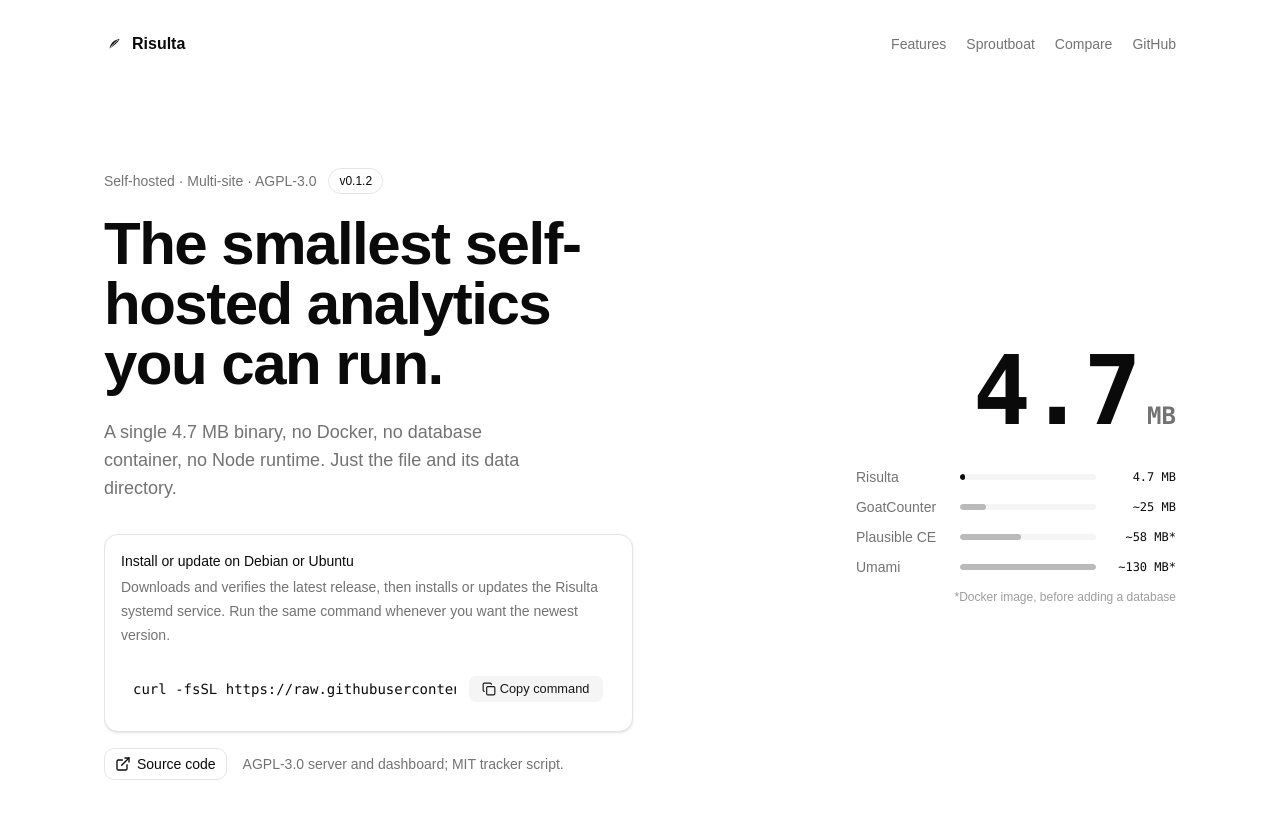
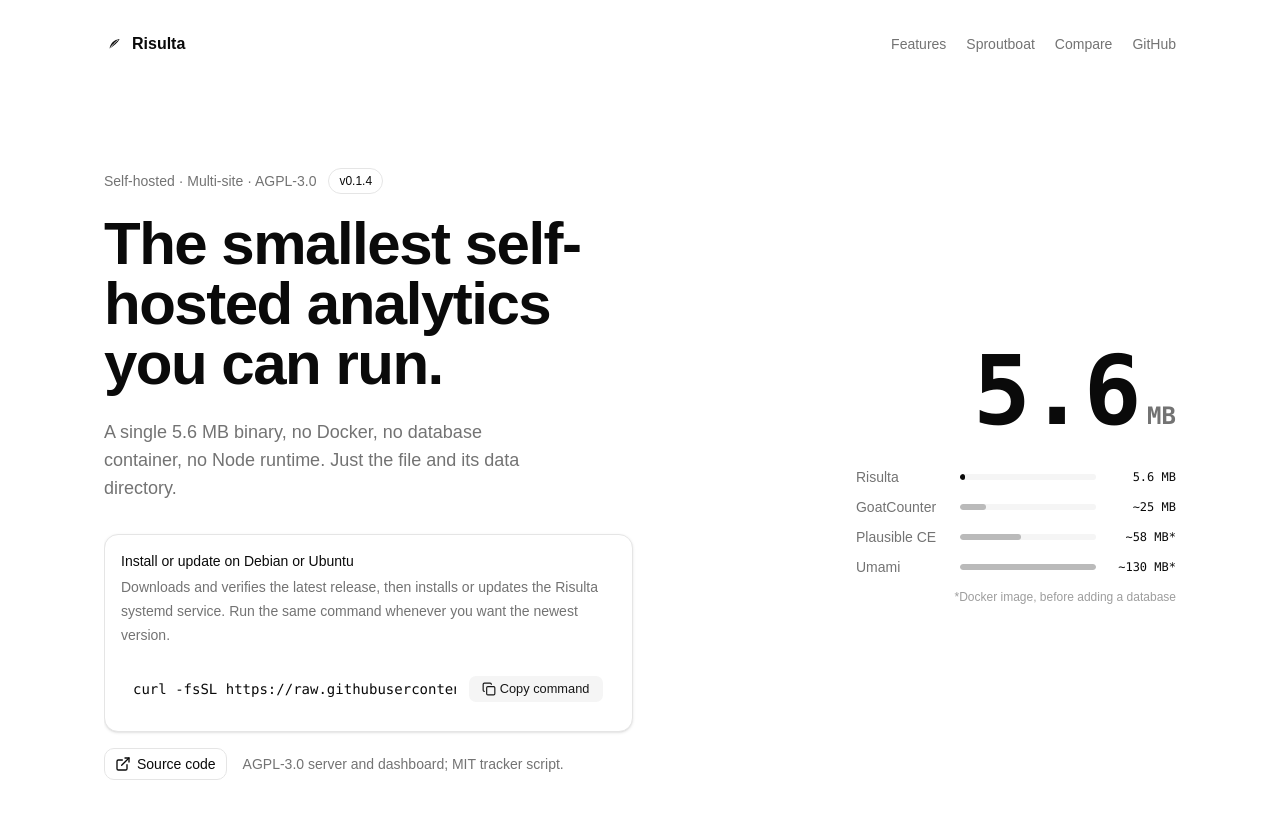
Before and after one commit to baronunread/risulta-site, a React (Vite) app: page / in a window 1280 px wide. Shown: the top 818 px of the page. Built offline with nearby package versions, Linux system fonts and the light colour scheme.

Commit message:
Update stats for v0.1.4: 5.6 MB binary, 5.1 ms p50, 4,200 req/s

```diff
--- a/index.html
+++ b/index.html
@@ -38,14 +38,14 @@
     <link rel="canonical" href="https://risulta.pages.dev/" />
     <meta
       name="description"
-      content="The smallest self-hosted web analytics you can run: a single 4.7 MB binary, no Docker, no database container. AGPL-3.0, no open-core split."
+      content="The smallest self-hosted web analytics you can run: a single 5.6 MB binary, no Docker, no database container. AGPL-3.0, no open-core split."
     />
     <meta property="og:type" content="website" />
     <meta property="og:url" content="https://risulta.pages.dev/" />
     <meta property="og:title" content="Risulta - Self-hosted web analytics in one binary" />
     <meta
       property="og:description"
-      content="A single 4.7 MB binary serves the dashboard, collects pageviews, and keeps every site in its own SQLite file. No cookies, no Docker, no open-core."
+      content="A single 5.6 MB binary serves the dashboard, collects pageviews, and keeps every site in its own SQLite file. No cookies, no Docker, no open-core."
     />
     <meta property="og:image" content="https://risulta.pages.dev/og.png" />
     <meta property="og:image:width" content="1200" />
@@ -54,7 +54,7 @@
     <meta name="twitter:title" content="Risulta - Self-hosted web analytics in one binary" />
     <meta
       name="twitter:description"
-      content="A single 4.7 MB binary serves the dashboard, collects pageviews, and keeps every site in its own SQLite file. No cookies, no Docker, no open-core."
+      content="A single 5.6 MB binary serves the dashboard, collects pageviews, and keeps every site in its own SQLite file. No cookies, no Docker, no open-core."
     />
     <meta name="twitter:image" content="https://risulta.pages.dev/og.png" />
     <link rel="apple-touch-icon" href="/apple-touch-icon.png" />
@@ -66,7 +66,7 @@
         "applicationCategory": "BusinessApplication",
         "operatingSystem": "Linux",
         "url": "https://risulta.pages.dev/",
-        "description": "Self-hosted, cookie-free web analytics that runs as a single 4.7 MB binary. AGPL-3.0, no open-core split.",
+        "description": "Self-hosted, cookie-free web analytics that runs as a single 5.6 MB binary. AGPL-3.0, no open-core split.",
         "softwareVersion": "0.1.2",
         "license": "https://www.gnu.org/licenses/agpl-3.0.html",
         "isAccessibleForFree": true,
--- a/src/App.tsx
+++ b/src/App.tsx
@@ -17,7 +17,7 @@
 import { Card, CardHeader, CardTitle } from "@/components/ui/card";
 import { Logo } from "@/components/logo";
 
-const VERSION = "v0.1.2";
+const VERSION = "v0.1.4";
 
 export function App() {
   const [copied, setCopied] = useState(false);
@@ -57,7 +57,7 @@
               The smallest self-hosted analytics you can run.
             </h1>
             <p className="fade-2 mt-6 max-w-md text-lg text-muted-foreground">
-              A single 4.7 MB binary, no Docker, no database container, no Node runtime. Just the
+              A single 5.6 MB binary, no Docker, no database container, no Node runtime. Just the
               file and its data directory.
             </p>
             <div id="install" className="fade-3 mt-8 rounded-xl border bg-card p-4 shadow-sm">
@@ -95,12 +95,12 @@
           </div>
           <div className="fade-3 lg:justify-self-end">
             <p className="text-right font-mono leading-none">
-              <span className="text-7xl font-bold tracking-tight sm:text-8xl">4.7</span>
+              <span className="text-7xl font-bold tracking-tight sm:text-8xl">5.6</span>
               <span className="ml-2 text-2xl font-semibold text-muted-foreground">MB</span>
             </p>
             <div className="mt-7 grid gap-2.5 lg:w-80">
               {[
-                { name: "Risulta", value: "4.7 MB", pct: 4, self: true },
+                { name: "Risulta", value: "5.6 MB", pct: 4, self: true },
                 { name: "GoatCounter", value: "~25 MB", pct: 19 },
                 { name: "Plausible CE", value: "~58 MB*", pct: 45 },
                 { name: "Umami", value: "~130 MB*", pct: 100 },
@@ -180,10 +180,10 @@
         </div>
         <div className="mt-16 grid grid-cols-2 rounded-xl border bg-card sm:grid-cols-4">
           {[
-            { value: "4.7 MB", label: "About a fifth the size of the next-smallest self-hosted option", border: "border-r border-b sm:border-b-0" },
-            { value: "~4.5 ms", label: "Warm response time, p50 - what every request actually feels like", border: "border-b sm:border-b-0 sm:border-r" },
+            { value: "5.6 MB", label: "About a fifth the size of the next-smallest self-hosted option", border: "border-r border-b sm:border-b-0" },
+            { value: "~5.1 ms", label: "Warm response time, p50 - what every request actually feels like", border: "border-b sm:border-b-0 sm:border-r" },
             { value: "~100 ms", label: "Cold start, only on restart - it runs as a long-lived service", border: "border-r" },
-            { value: "~4,500 req/s", label: "Sustained ingest, one CPU core", border: "" },
+            { value: "~4,200 req/s", label: "Sustained ingest, one CPU core", border: "" },
           ].map(({ value, label, border }) => (
             <div key={value} className={`p-6 ${border}`}>
               <p className="font-mono text-3xl font-semibold tracking-tight tabular-nums">{value}</p>
```
